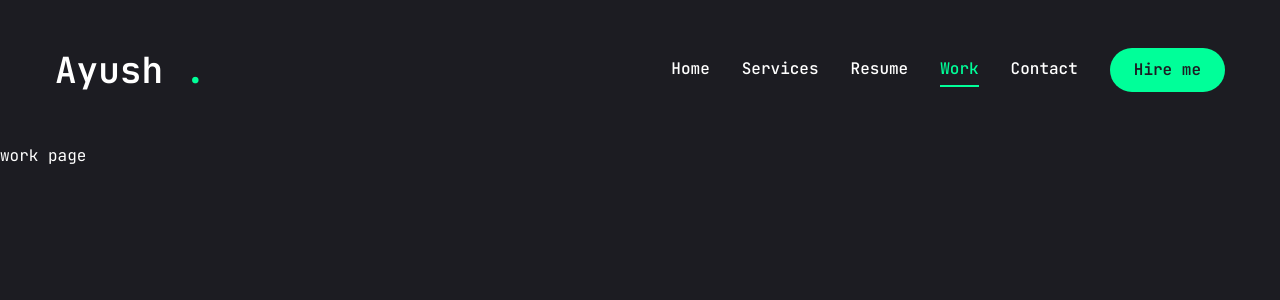
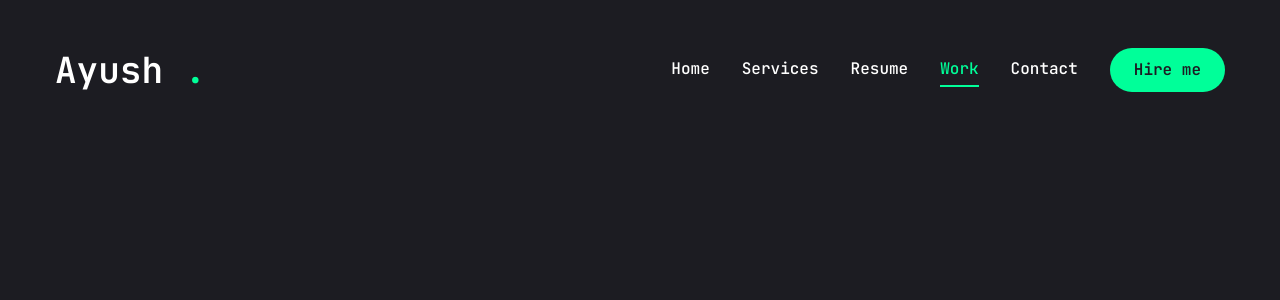
Before and after one commit to ayush1452/ayush_portfolio, a Next.js app: page /workPage in a window 1280 px wide. Shown: the top 300 px of the page. Built offline with nearby package versions, Linux system fonts and the light colour scheme.

Commit message:
updated the workPage

```diff
--- a/app/workPage/page.jsx
+++ b/app/workPage/page.jsx
@@ -3,10 +3,10 @@
 import { motion } from "framer-motion";
 import React, { useState } from "react";
 
-//import { Swiper, SwiperSlide } from "swiper/react";
-//import "swiper/css";
+import { Swiper, SwiperSlide } from "swiper/react";
+import "swiper/css";
 
-//import { BsArrowUpRight, BsGithub } from "react-icons/bs";
+import { BsArrowUpRight, BsGithub } from "react-icons/bs";
 
 import {
     Tooltip,
@@ -56,7 +56,22 @@
   ];
 
 const Services = () => {
-    return <div>work page</div>;
+    const [project, setProject] = useState(projects[0]);
+    return (
+        <motion.section
+      initial={{ opacity: 0 }}
+      animate={{
+        opacity: 1,
+        transition: { delay: 2.4, duration: 0.4, ease: "easeIn" },
+      }}
+      className="min-h-[80vh] flex flex-col justify-center py-12 xl:px-0"
+    >
+
+
+        </motion.section>
+    );
 };
 
+
+
 export default Services;
--- a/package.json
+++ b/package.json
@@ -23,6 +23,7 @@
     "react": "^18",
     "react-dom": "^18",
     "react-icons": "^5.2.1",
+    "swiper": "^11.1.9",
     "tailwind-merge": "^2.4.0",
     "tailwindcss-animate": "^1.0.7"
   },
```
Also changed, not shown: components/WorkSliderBtns.jsx (added), 1 other file (tests, documents, lock files or other folders).
